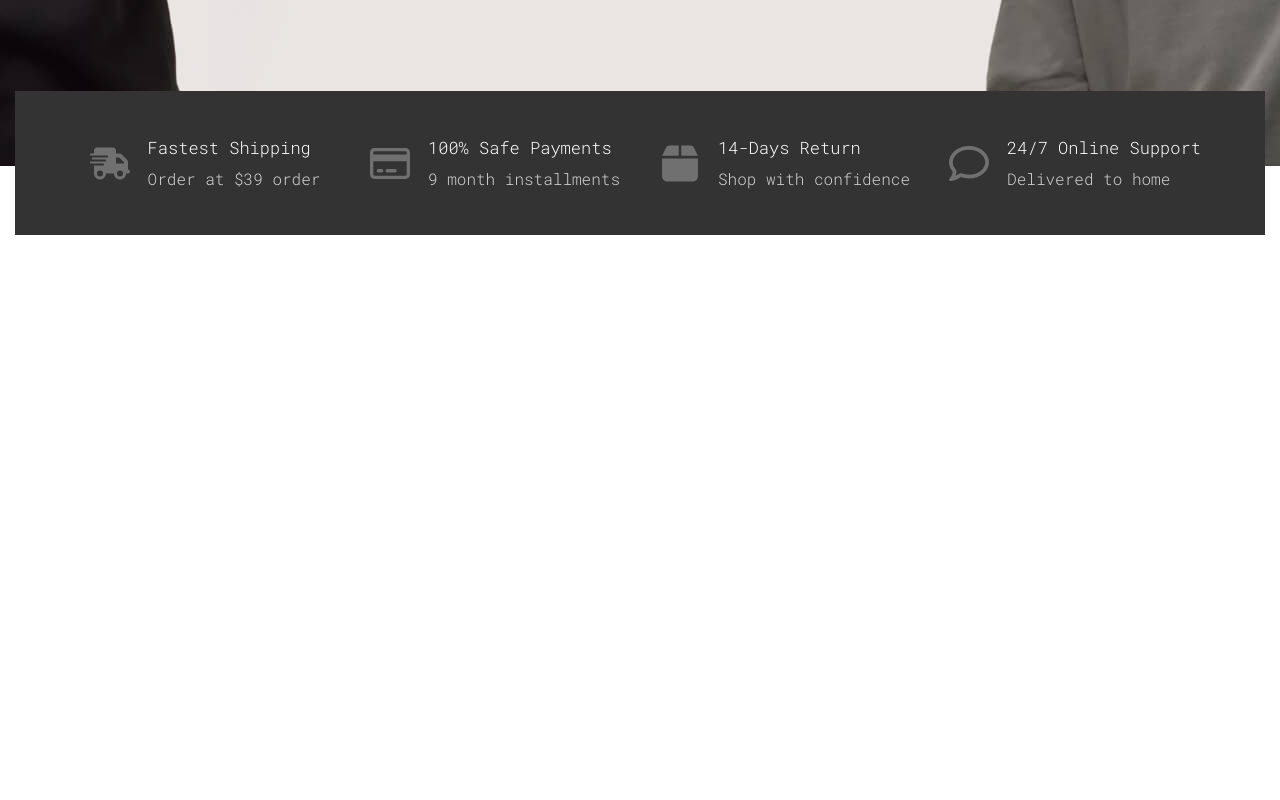
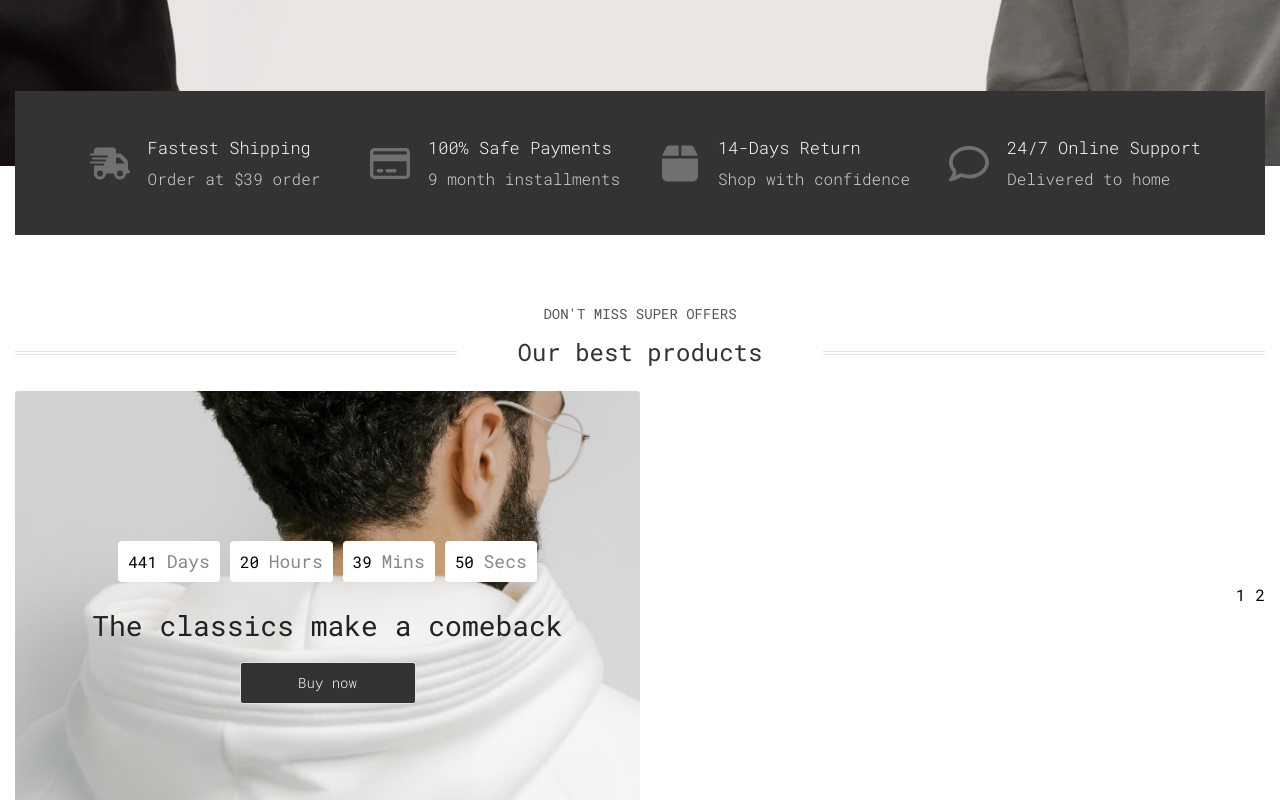
Before and after one commit to rongcon963/React-ecommerce, a React (Vite) app: page / in a window 1280 px wide. Shown: the part 584-1384 px from the top of the page. Before the commit the page ends 819 px from the top, so only its background shows below. Built offline with nearby package versions, Linux system fonts and the light colour scheme.

Commit message:
Update advance headling + headling list product

```diff
--- a/src/App.jsx
+++ b/src/App.jsx
@@ -3,13 +3,11 @@
 // import viteLogo from '/vite.svg';
 // import './App.css';
 import HomePage from '@components/HomePage/HomePage';
-import Info from '@components/Info/Info';
 
 function App() {
   return (
     <>
       <HomePage />
-      <Info />
     </>
   );
 }
--- /dev/null
+++ b/src/components/AdvanceHeadling/AdvanceHeadling.jsx
@@ -0,0 +1,20 @@
+import MainLayout from '@components/Layout/Layout';
+import styles from './styles.module.scss';
+
+function AdvanceHeadling() {
+  const { container, headline, containerMiddleBox, des, title } = styles;
+  return (
+    <MainLayout>
+      <div className={container}>
+        <div className={headline}></div>
+        <div className={containerMiddleBox}>
+          <p className={des}>don't miss super offers</p>
+          <p className={title}>Our best products</p>
+        </div>
+        <div className={headline}></div>
+      </div>
+    </MainLayout>
+  );
+}
+
+export default AdvanceHeadling;
--- /dev/null
+++ b/src/components/AdvanceHeadling/styles.module.scss
@@ -0,0 +1,36 @@
+@import '@styles/variable.module.scss';
+@import '@styles/mixin.module.scss';
+
+.container {
+  @include flex_box_custom(center, center, 0px);
+
+  margin: 65px 0px 15px;
+}
+
+.headline {
+  width: 100%;
+  height: 2px;
+  border-top: 1px solid #e1e1e1;
+  border-bottom: 1px solid #e1e1e1;
+  margin-top: 30px;
+}
+
+.containerMiddleBox {
+  @include flex_box_custom(center, center, 0px);
+
+  width: 60%;
+  padding: 0px 50px;
+  flex-direction: column;
+  line-height: 0px;
+}
+
+.des {
+  font-size: 14px;
+  color: $third_color;
+  text-transform: uppercase;
+}
+
+.title {
+  font-size: 24px;
+  color: $primary_color;
+}
--- /dev/null
+++ b/src/components/CountdownBanner/CountdownBanner.jsx
@@ -0,0 +1,21 @@
+import CountdownTimer from '@components/CountdownTimer/CountdownTimer';
+import styles from './styles.module.scss';
+import Button from '@components/Button/Button';
+
+function CountdownBanner() {
+  const { container, containerTimer, title, boxBtn } = styles;
+  const targetDate = '2025-12-31T00:00:00';
+  return (
+    <div className={container}>
+      <div className={containerTimer}>
+        <CountdownTimer targetDate={targetDate} />
+      </div>
+      <p className={title}>The classics make a comeback</p>
+      <div className={boxBtn}>
+        <Button content={'Buy now'} />
+      </div>
+    </div>
+  );
+}
+
+export default CountdownBanner;
--- /dev/null
+++ b/src/components/CountdownBanner/styles.module.scss
@@ -0,0 +1,31 @@
+@import '@styles/variable.module.scss';
+@import '@styles/mixin.module.scss';
+
+/*
+.container {
+  background: url('../../assets/images/Countdown-Banner.jpeg') top center / cover no-repeat;
+}
+*/
+.container {
+  background-image: url('../../assets/images/Countdown-Banner.jpeg');
+  height: 409px;
+  width: calc(100% / 2);
+  background-repeat: no-repeat;
+  background-size: cover;
+}
+
+.containerTimer {
+  @include flex_box_custom(center, center, 10px);
+}
+
+.title {
+  color: $four_color;
+  font-size: 28px;
+  margin-bottom: 5px;
+  text-align: center;
+}
+
+.boxBtn {
+  margin-top: 20px;
+  text-align: center;
+}
--- /dev/null
+++ b/src/components/CountdownTimer/CountdownTimer.jsx
@@ -0,0 +1,52 @@
+import React, { useState, useEffect } from 'react';
+import styles from './styles.module.scss';
+
+const CountdownTimer = ({ targetDate }) => {
+  const { box, title } = styles;
+  const [timeLeft, setTimeLeft] = useState(calculateTimeLeft());
+
+  function calculateTimeLeft() {
+    const difference = +new Date(targetDate) - +new Date();
+    let timeLeft = {};
+
+    if (difference > 0) {
+      timeLeft = {
+        Days: Math.floor(difference / (1000 * 60 * 60 * 24)),
+        Hours: Math.floor((difference / (1000 * 60 * 60)) % 24),
+        Mins: Math.floor((difference / 1000 / 60) % 60),
+        Secs: Math.floor((difference / 1000) % 60)
+      };
+    }
+
+    return timeLeft;
+  }
+
+  useEffect(() => {
+    const timer = setTimeout(() => {
+      setTimeLeft(calculateTimeLeft());
+    }, 1000);
+
+    return () => clearTimeout(timer);
+  });
+
+  const formatNumber = (number) => {
+    return String(number).padStart(2, '0');
+  };
+
+  const timerComponents = [];
+
+  Object.keys(timeLeft).forEach((interval) => {
+    if (timeLeft[interval] !== undefined) {
+      timerComponents.push(
+        <span key={interval} className={box}>
+          {formatNumber(timeLeft[interval])}{' '}
+          <span className={title}>{interval}</span>{' '}
+        </span>
+      );
+    }
+  });
+
+  return timerComponents;
+};
+
+export default CountdownTimer;
--- /dev/null
+++ b/src/components/CountdownTimer/styles.module.scss
@@ -0,0 +1,13 @@
+@import '@styles/variable.module.scss';
+
+.box {
+  background-color: $white_color;
+  padding: 10px;
+  border-radius: 4px;
+  margin-top: 150px;
+}
+
+.title {
+  font-size: 18px;
+  color: $secondary_color;
+}
--- /dev/null
+++ b/src/components/HeadingListProducts/HeadingListProduct.jsx
@@ -0,0 +1,21 @@
+import CountdownTimer from '@components/CountdownTimer/CountdownTimer';
+import MainLayout from '@components/Layout/Layout';
+import styles from './styles.module.scss';
+import CountdownBanner from '@components/CountdownBanner/CountdownBanner';
+
+function HeadingListProducts() {
+  const { container, containerItem } = styles;
+  return (
+    <MainLayout>
+      <div className={container}>
+        <CountdownBanner />
+        <div className={containerItem}>
+          <div>1</div>
+          <div>2</div>
+        </div>
+      </div>
+    </MainLayout>
+  );
+}
+
+export default HeadingListProducts;
--- /dev/null
+++ b/src/components/HeadingListProducts/styles.module.scss
@@ -0,0 +1,10 @@
+@import '@styles/variable.module.scss';
+@import '@styles/mixin.module.scss';
+
+.container {
+  @include flex_box_custom(space-between, center, 10px);
+}
+
+.containerItem {
+  @include flex_box_custom(center, center, 10px);
+}
--- a/src/components/HomePage/HomePage.jsx
+++ b/src/components/HomePage/HomePage.jsx
@@ -1,16 +1,22 @@
+import Header from '@components/Header/Header';
 import Banner from '@components/Banner/Banner';
-import Header from '@components/Header/Header';
+import Info from '@components/Info/Info';
+import AdvanceHeadling from '@components/AdvanceHeadling/AdvanceHeadling';
 import styles from './styles.module.scss';
+import HeadingListProducts from '@components/HeadingListProducts/HeadingListProduct';
 
 function HomePage() {
   const { container } = styles;
   return (
-    <div>
+    <>
       <div className={container}>
         <Header />
         <Banner />
+        <Info />
+        <AdvanceHeadling />
+        <HeadingListProducts />
       </div>
-    </div>
+    </>
   );
 }
 
--- a/src/components/HomePage/styles.module.scss
+++ b/src/components/HomePage/styles.module.scss
@@ -1,4 +1,4 @@
 .container {
   position: relative;
-  z-index: -1;
+  //z-index: -1;
 }
--- a/src/components/Info/InfoCard/InfoCard.jsx
+++ b/src/components/Info/InfoCard/InfoCard.jsx
@@ -4,7 +4,7 @@ function InfoCard({ content, description, src }) {
   const { containerCard, containerContent, title, des } = styles;
   return (
     <div className={containerCard}>
-      <img width={40} height={41} src={src} alt='src' />
+      <img width={40} height={41} src={src} alt={src} />
 
       <div className={containerContent}>
         <div className={title}>{content}</div>
```
Also changed, not shown: src/assets/images/Countdown-Banner.jpeg (added).
